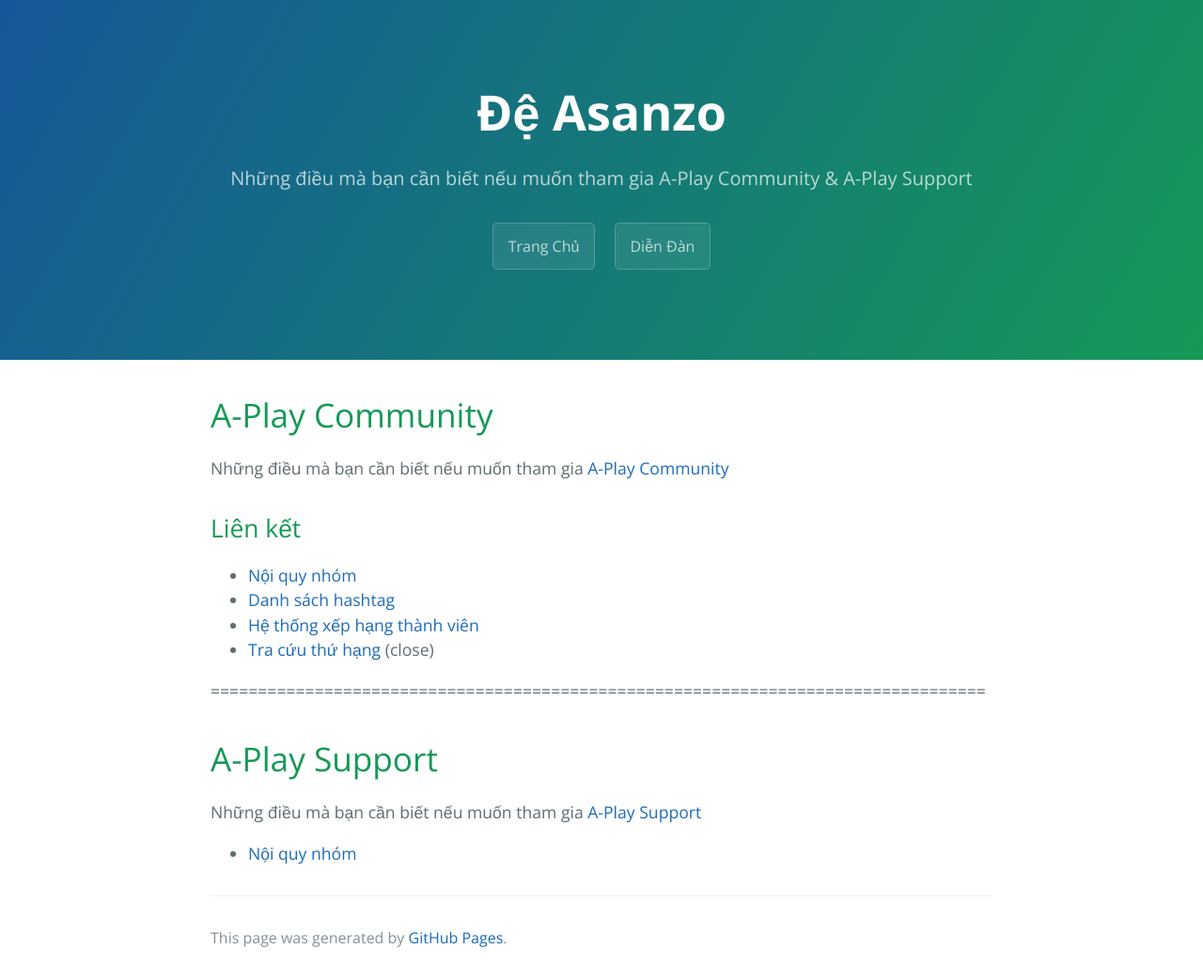
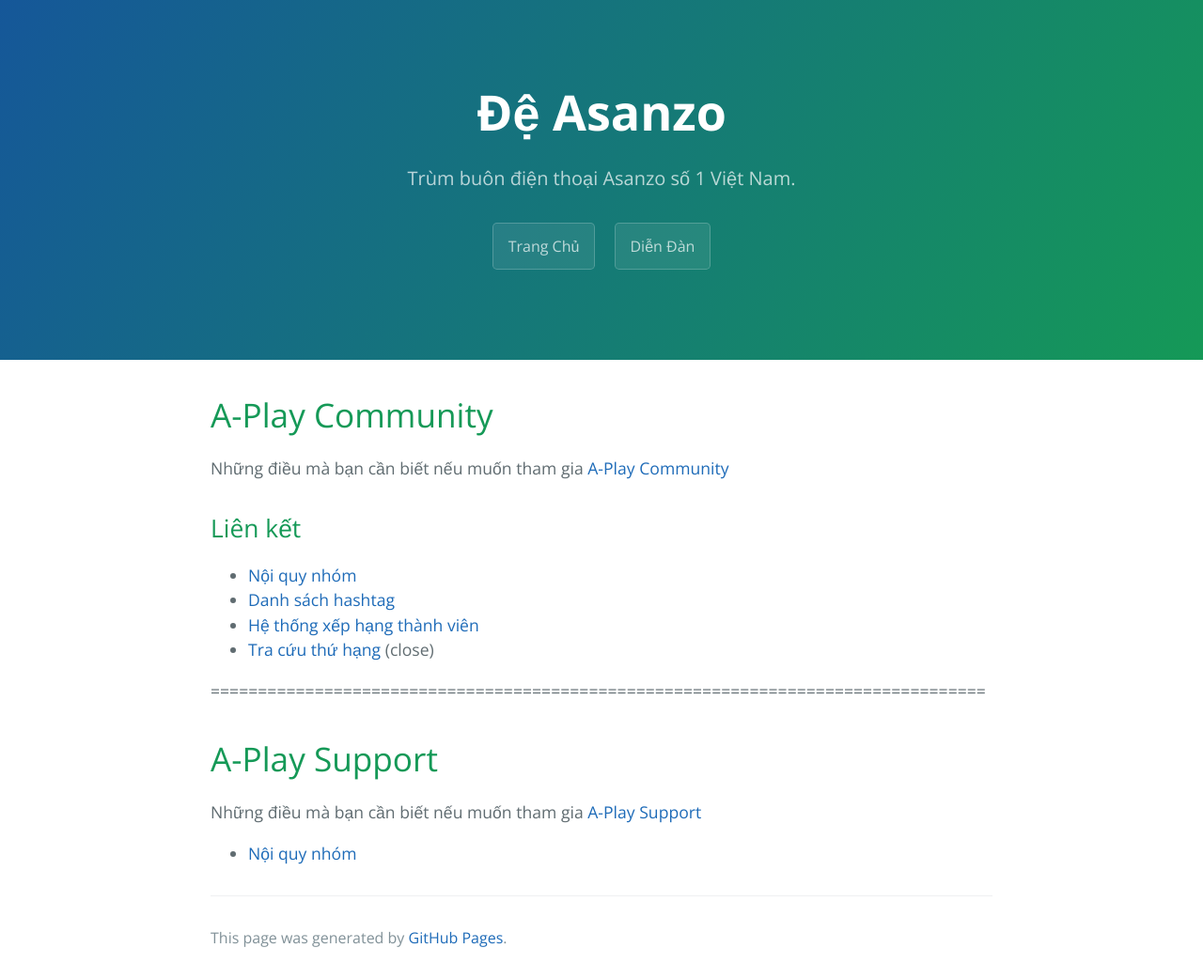
Before and after one commit to huuvinhvn/aplay, a Jekyll site: the page built from index.md, in a window 1280 px wide. Shown: the whole page at 94% size. Built offline with Jekyll 4.4.1, drawn with Linux system fonts in a browser that asks for light colours; our own code applies the rules of GitHub Pages for plain Markdown files.

Commit message:
Update _config.yml
Test

```diff
--- a/_config.yml
+++ b/_config.yml
@@ -1,5 +1,5 @@
 title: Đệ Asanzo
-description: Những điều mà bạn cần biết nếu muốn tham gia A-Play Community & A-Play Support
+description: Trùm buôn điện thoại Asanzo số 1 Việt Nam.
 show_downloads: true
 is_project_page: true
 google_analytics:
```
